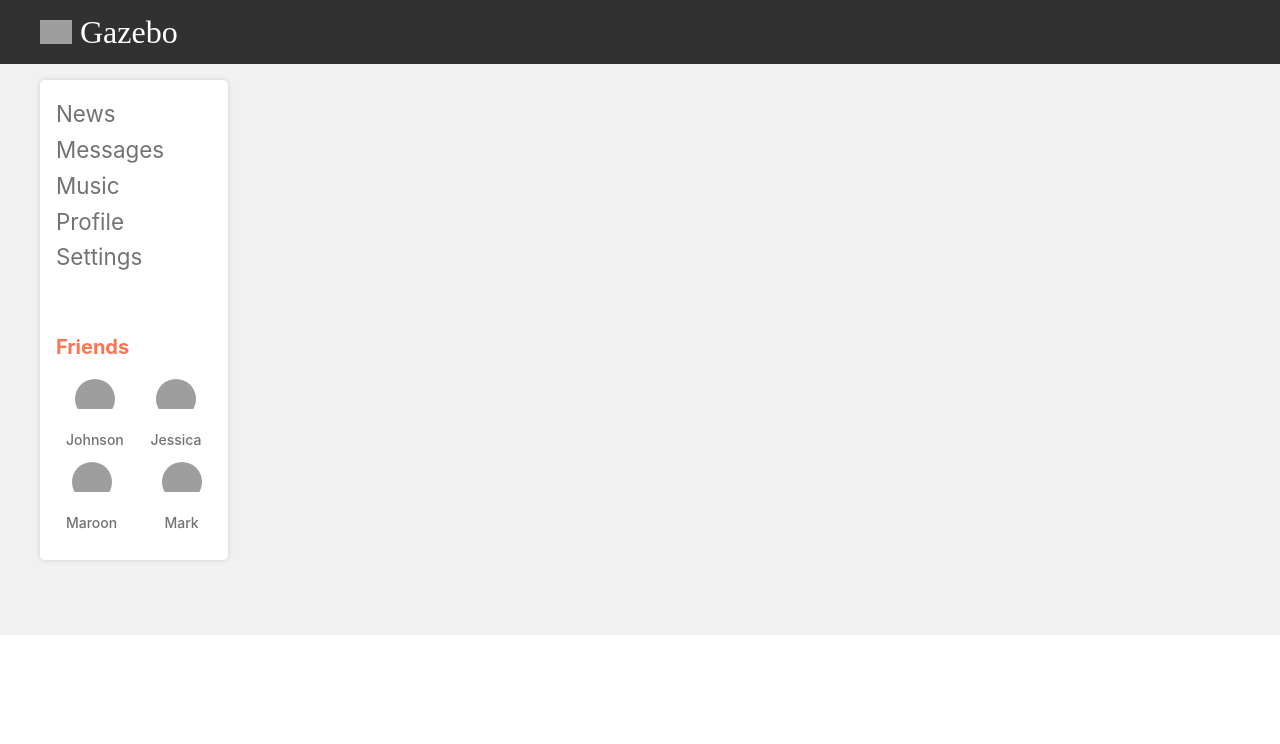
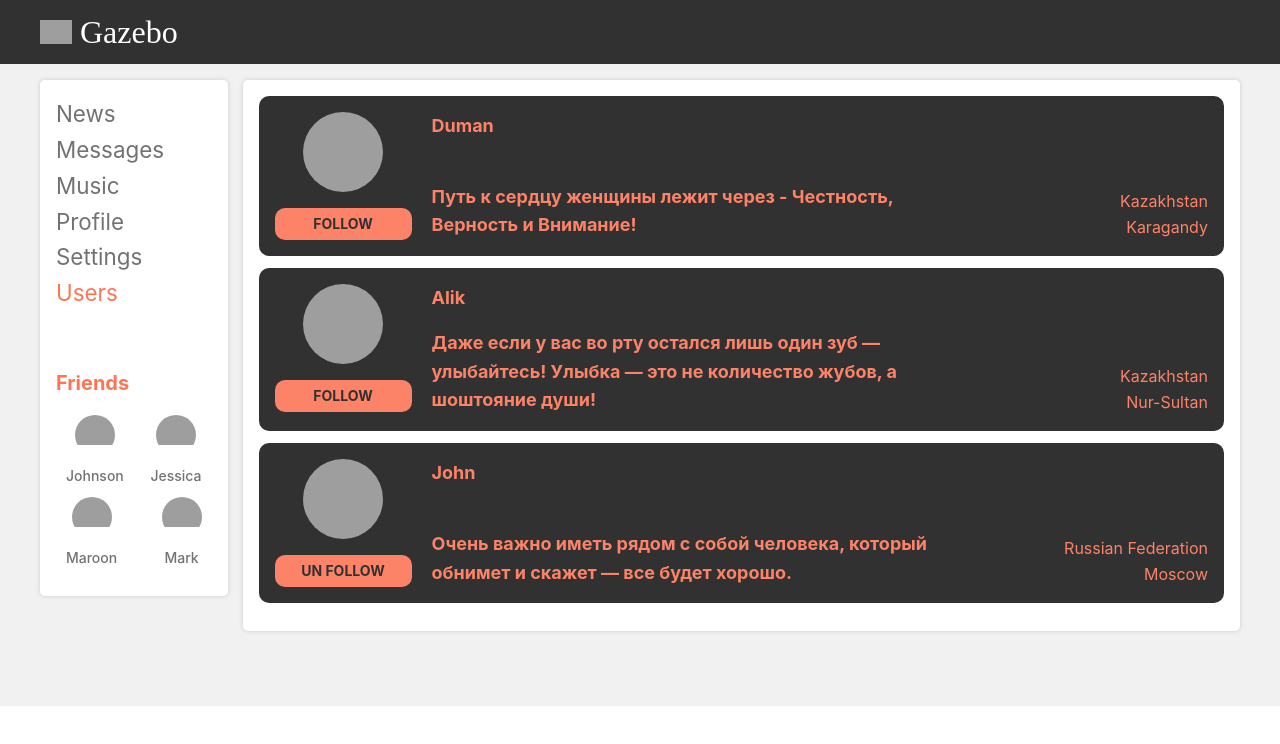
Before and after one commit to DumanTorbayev/social-network-react-app, a React (Create React App) app in the folder src/: page /users in a window 1280 px wide. Shown: the top 744 px of the page. Built offline with nearby package versions, Linux system fonts and the light colour scheme; grey boxes are pictures that could not be loaded; the HTML template or start-up script is replaced by a standard one.

Commit message:
users page

```diff
--- a/src/components/App/App.js
+++ b/src/components/App/App.js
@@ -8,6 +8,7 @@ import Music from "../Music/Music";
 import Settings from "../Settings/Settings";
 import DialogsContainer from "../Dialogs/DialogsContainer";
 import SidebarContainer from "../Sidebar/SidebarContainer";
+import UsersContainer from "../Users/UsersContainer";
 
 const App = (props) => {
 
@@ -15,22 +16,25 @@ const App = (props) => {
         <div className={css.container}>
             <Header/>
             <div className={css.contentWrap}>
-                <SidebarContainer />
+                <SidebarContainer/>
                 <div className={css.content}>
                     <Route path="/news"
                            component={News}
                     />
                     <Route path="/dialogs"
-                           render={() => <DialogsContainer />}
+                           render={() => <DialogsContainer/>}
                     />
                     <Route path="/music"
                            component={Music}
                     />
                     <Route path="/profile"
-                           render={() => <Profile store={props.store} />}
+                           render={() => <Profile store={props.store}/>}
                     />
                     <Route path="/settings"
                            component={Settings}
+                    />
+                    <Route path="/users"
+                           render={()=> < UsersContainer />}
                     />
                 </div>
             </div>
--- a/src/components/Dialogs/Dialogs.jsx
+++ b/src/components/Dialogs/Dialogs.jsx
@@ -5,8 +5,8 @@ import MessageItems from "./MessageItems/MessageItems";
 
 
 const Dialogs = (props) => {
-    let dialogElements = props.dialogsPage.dialogsData.map( d => <DialogItems name={d.name} id={d.id} img={d.img}/> );
-    let messageElements = props.dialogsPage.messages.map( m => <MessageItems message={m.message}/> );
+    let dialogElements = props.dialogsPage.dialogsData.map( d => <DialogItems name={d.name} key={d.id} id={d.id} img={d.img}/> );
+    let messageElements = props.dialogsPage.messages.map( m => <MessageItems message={m.message} key={m.id}/> );
     let newMessageText = props.dialogsPage.newMessageText;
 
     let onAddNewMessage = () => {
--- a/src/components/Profile/MyPosts/MyPosts.jsx
+++ b/src/components/Profile/MyPosts/MyPosts.jsx
@@ -5,7 +5,7 @@ import css from './MyPosts.module.scss';
 
 const MyPosts = (props) => {
 
-    let postElements = props.posts.map( p => <Post likeCount={p.likesCount} message={p.message}/> );
+    let postElements = props.posts.map( p => <Post likeCount={p.likesCount} key={p.id} message={p.message}/> );
     let newPostText = props.newPostText;
 
     let onAddNewPost = () => {
--- a/src/components/Profile/MyPosts/MyPostsContainer.jsx
+++ b/src/components/Profile/MyPosts/MyPostsContainer.jsx
@@ -22,6 +22,6 @@ let mapDispatchToProps = dispatch => {
     }
 }
 
-const MyPostsContainer = connect(mapStateToProps, mapDispatchToProps)(MyPosts)
+const MyPostsContainer = connect(mapStateToProps, mapDispatchToProps)(MyPosts);
 
 export default MyPostsContainer
--- a/src/components/Sidebar/Sidebar.jsx
+++ b/src/components/Sidebar/Sidebar.jsx
@@ -4,8 +4,7 @@ import {NavLink} from "react-router-dom";
 import Friends from "./Friends/Friends";
 
 const Sidebar = (props) => {
-    console.log(props);
-    let friends = props.friends.map(f => <Friends name={f.name} id={f.id} img={f.img}/>);
+    let friends = props.friends.map(f => <Friends name={f.name} key={f.id} id={f.id} img={f.img}/>);
 
     return (
         <nav className={css.sidebar}>
@@ -15,6 +14,7 @@ const Sidebar = (props) => {
                 <li><NavLink className={css.item} activeClassName={css.active} to="/music">Music</NavLink></li>
                 <li><NavLink className={css.item} activeClassName={css.active} to="/profile">Profile</NavLink></li>
                 <li><NavLink className={css.item} activeClassName={css.active} to="/settings">Settings</NavLink></li>
+                <li><NavLink className={css.item} activeClassName={css.active} to="/users">Users</NavLink></li>
             </ul>
 
             <div className={css.friends}>
--- /dev/null
+++ b/src/components/Users/Users.jsx
@@ -0,0 +1,85 @@
+import React from 'react';
+import css from './Users.module.scss'
+
+
+const Users = (props) => {
+
+    if(props.users.length === 0) {
+        props.setUsers([
+            {
+                id: 1,
+                photoUrl: 'https://klike.net/uploads/posts/2019-03/medium/1551512888_2.jpg',
+                fullName: 'Duman',
+                followed: false,
+                status: 'Путь к сердцу женщины лежит через - Честность, Верность и Внимание!',
+                location: {
+                    city: 'Karagandy',
+                    country: 'Kazakhstan'
+                }
+
+            },
+            {
+                id: 2,
+                photoUrl: 'https://klike.net/uploads/posts/2019-03/medium/1551512888_2.jpg',
+                fullName: 'Alik',
+                followed: false,
+                status: 'Даже если у вас во рту остался лишь один зуб — улыбайтесь! Улыбка — это не количество жубов, а шоштояние души!',
+                location: {
+                    city: 'Nur-Sultan',
+                    country: 'Kazakhstan'
+                }
+
+            },
+            {
+                id: 3,
+                photoUrl: 'https://klike.net/uploads/posts/2019-03/medium/1551512888_2.jpg',
+                fullName: 'John',
+                followed: true,
+                status: 'Очень важно иметь рядом с собой человека, который обнимет и скажет — все будет хорошо.',
+                location: {
+                    city: 'Moscow',
+                    country: 'Russian Federation'
+                }
+
+            }
+        ]);
+    }
+
+    return (
+        <div className={css.users_wrap}>
+            {
+                props.users.map(u => <div className={css.users__media} key={u.id}>
+                    <div className={css.users__left}>
+                        <img src={u.photoUrl} alt=""/>
+                        {
+                            u.followed
+                            ? <button onClick={() => {props.usersUnFollow(u.id)}}>un follow</button>
+                            : <button onClick={() => {props.usersFollow(u.id)}} >follow</button>
+                        }
+
+                    </div>
+                    <div className={css.users__right}>
+                        <div className={css.users__userInfo}>
+                                <span className={css.users__name}>
+                                    {u.fullName}
+                                </span>
+                            <span>
+                                    {u.status}
+                                </span>
+                        </div>
+                        <div className={css.users__location}>
+                                <span>
+                                    {u.location.country}
+                                </span>
+                            <span>
+                                    {u.location.city}
+                                </span>
+                        </div>
+                    </div>
+                </div>)
+            }
+        </div>
+    )
+};
+
+export default Users;
--- /dev/null
+++ b/src/components/Users/Users.module.scss
@@ -0,0 +1,75 @@
+.users_wrap {
+  padding: 1rem;
+}
+
+.users {
+  &__media {
+    display: flex;
+    justify-content: space-between;
+    background-color: #313131;
+    margin-bottom: .75rem;
+    border-radius: 10px;
+    overflow: hidden;
+    padding: 1rem;
+    color: #FC8368;
+  }
+
+  &__left {
+    display: flex;
+    flex-direction: column;
+    align-items: center;
+    width: 15%;
+
+    img {
+      width: 80px;
+      height: 80px;
+      border-radius: 50%;
+      margin-bottom: 1rem;
+    }
+
+    button {
+      background-color: #FC8368;
+      color: #313131;
+      font-weight: bold;
+      text-transform: uppercase;
+      font-size: .875rem;
+      padding: .5rem;
+      border: none;
+      border-radius: 10px;
+      transition: .5s;
+      width: 100%;
+
+      &:hover {
+        background-color: #313131;
+        color: #FC8368;
+      }
+    }
+  }
+
+  &__right {
+    display: flex;
+    margin-left: 1.25rem;
+    width: 85%;
+  }
+
+  &__userInfo {
+    display: flex;
+    flex-direction: column;
+    justify-content: space-between;
+    width: 70%;
+    font-weight: bold;
+    font-size: 1.125rem;
+  }
+
+  &__name {
+    margin-bottom: 1rem;
+  }
+
+  &__location {
+    width: 30%;
+    display: flex;
+    flex-direction: column;
+    justify-content: flex-end;
+    align-items: flex-end;
+  }
+}
--- /dev/null
+++ b/src/components/Users/UsersContainer.jsx
@@ -0,0 +1,31 @@
+import React from 'react';
+import {connect} from "react-redux";
+import Users from "./Users";
+import {followAC, setUsersAC, unFollowAC} from "../../redux/reducers/usersReducer";
+
+let mapStateToProps = state => {
+    return {
+        users: state.usersPage.users
+    }
+};
+
+let mapDispatchToProps = dispatch => {
+    return {
+        usersFollow: userId => {
+            dispatch(followAC(userId));
+        },
+
+        usersUnFollow: userId => {
+            dispatch(unFollowAC(userId));
+        },
+
+        setUsers: (users) => {
+            dispatch(setUsersAC(users));
+        }
+    }
+};
+
+
+const UsersContainer = connect(mapStateToProps, mapDispatchToProps)(Users);
+
+export default UsersContainer;
--- /dev/null
+++ b/src/redux/reducers/usersReducer.js
@@ -0,0 +1,45 @@
+const FOLLOW = 'FOLLOW';
+const UN_FOLLOW = 'UN_FOLLOW';
+const SET_USERS = 'SET_USERS';
+
+let initialState = {
+    users: []
+};
+
+const usersReducer = (state = initialState, action) => {
+    switch (action.type) {
+        case FOLLOW:
+            return {
+                ...state,
+                users: state.users.map(u => {
+                    if(u.id === action.userId) {
+                        return {...u, followed: true}
+                    }
+                    return u;
+                })
+            };
+        case UN_FOLLOW:
+            return {
+                ...state,
+                users: state.users.map(u => {
+                    if(u.id === action.userId) {
+                        return {...u, followed: false}
+                    }
+                    return u;
+                })
+            };
+        case SET_USERS:
+            return {
+                ...state,
+                users: [...state.users, ...action.users]
+            };
+        default:
+            return state;
+    }
+};
+
+export const followAC = (userId) => ({type: FOLLOW, userId });
+export const unFollowAC = (userId) => ({type: UN_FOLLOW, userId });
+export const setUsersAC = (users) => ({type: SET_USERS, users });
+
+export default usersReducer;
--- a/src/redux/redux-store.js
+++ b/src/redux/redux-store.js
@@ -2,11 +2,13 @@ import {combineReducers, createStore} from "redux";
 import profileReducer from "./reducers/profileReducer";
 import dialogsReducer from "./reducers/dialogsReducer";
 import sidebarReducer from "./reducers/sidebarReducer";
+import usersReducer from "./reducers/usersReducer";
 
 let reducers = combineReducers({
     profilePage: profileReducer,
     dialogsPage: dialogsReducer,
     sidebar: sidebarReducer,
+    usersPage: usersReducer,
 });
 
 let store = createStore(reducers);
```
Also changed, not shown: src/redux/reducers/dialogsReducer.js (+9 -8 lines), src/redux/reducers/profileReducer.js (+9 -8 lines).
